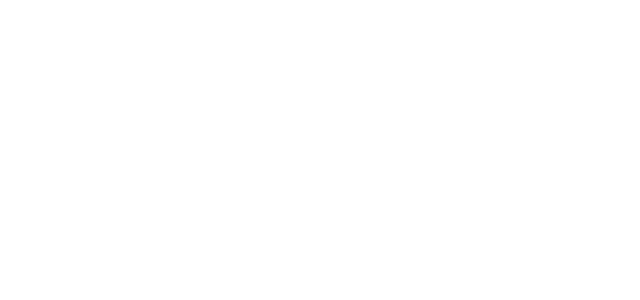
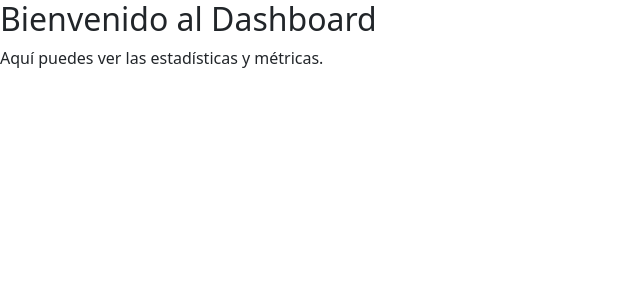
Before and after one commit to msimonz/front_wev, an Angular app: page /admin/dashboard in a window 1280 px wide. Before the commit this address led to /. Shown: the top 300 px of the page, without its empty margins (0-640 px from the left). Built offline with nearby package versions, Linux system fonts and the light colour scheme.

Commit message:
Creación de componente Dash Board

```diff
--- a/src/app/app-routing.module.ts
+++ b/src/app/app-routing.module.ts
@@ -19,6 +19,7 @@ import { VeterinarioTableComponent } from './veterinarios/veterinario-table/vete
 import { VeterinarioFormsComponent } from './veterinarios/veterinario-forms/veterinario-forms.component';
 import { VeterinarioUpdateComponent } from './veterinarios/veterinario-update/veterinario-update.component';
 import { AdminLoginComponent } from './auth/admin-login/admin-login.component';  // Asegúrate de tener el componente correctamente importado
+import { DashboardComponent } from './dashboard/dashboard.component';
 
 const routes: Routes = [
   { path: '', pathMatch: 'full', redirectTo: 'home' },
@@ -49,6 +50,8 @@ const routes: Routes = [
   { path: 'cliente/login', component: ClienteLoginComponent },
   { path: 'veterinario/login', component: VeterinarioLoginComponent },
   { path: 'admin/login', component: AdminLoginComponent },
+  { path: 'admin/dashboard', component: DashboardComponent },
+  { path: '', redirectTo: '/admin/login', pathMatch: 'full' },
 ];
 
 @NgModule({
--- a/src/app/app.module.ts
+++ b/src/app/app.module.ts
@@ -26,6 +26,7 @@ import { VeterinarioTableComponent } from './veterinarios/veterinario-table/vete
 import { VeterinarioUpdateComponent } from './veterinarios/veterinario-update/veterinario-update.component';
 import { VeterinarioFormsComponent } from './veterinarios/veterinario-forms/veterinario-forms.component';
 import { AdminLoginComponent } from './auth//admin-login/admin-login.component';
+import { DashboardComponent } from './dashboard/dashboard.component';
 
 @NgModule({
   declarations: [
@@ -51,6 +52,7 @@ import { AdminLoginComponent } from './auth//admin-login/admin-login.component';
     VeterinarioUpdateComponent,
     VeterinarioFormsComponent,
     AdminLoginComponent,
+    DashboardComponent,
   ],
   imports: [
     BrowserModule,
--- a/src/app/auth/admin-login/admin-login.component.ts
+++ b/src/app/auth/admin-login/admin-login.component.ts
@@ -23,7 +23,7 @@ export class AdminLoginComponent {
     this.adminService.login(loginData).subscribe(
       (response) => {
         // Si el login es exitoso, redirige a otra página (por ejemplo, el dashboard de admin)
-        this.router.navigate(['/admin-dashboard']);
+        this.router.navigate(['admin/dashboard']);
       },
       (error) => {
         // Si el login falla, muestra el mensaje de error
--- /dev/null
+++ b/src/app/dashboard/dashboard.component.html
@@ -0,0 +1,8 @@
+<div class="dashboard-container">
+    <h2>Bienvenido al Dashboard</h2>
+    <!-- Agrega el contenido que desees en el Dashboard -->
+    <div class="statistics">
+      <p>Aquí puedes ver las estadísticas y métricas.</p>
+      <!-- Puedes agregar gráficos, tablas, etc. -->
+    </div>
+  </div>
```
Also changed, not shown: src/app/dashboard/dashboard.component.ts (added, +10 -0 lines), src/app/dashboard/dashboard.component.css (added), 1 other file (tests, documents, lock files or other folders).
